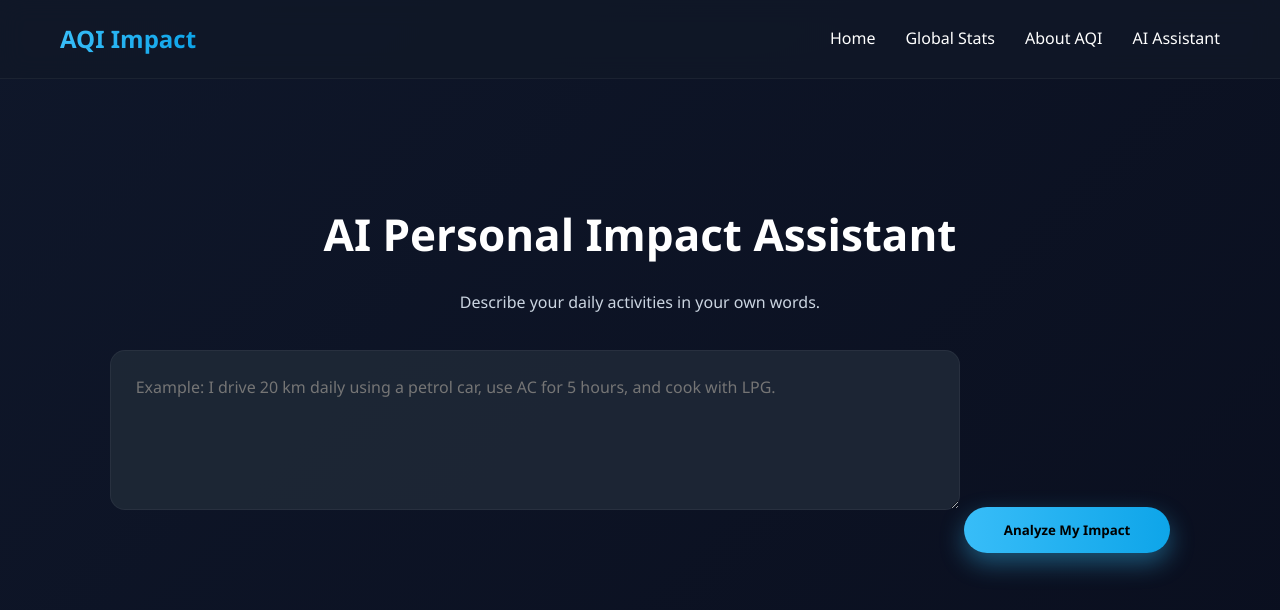
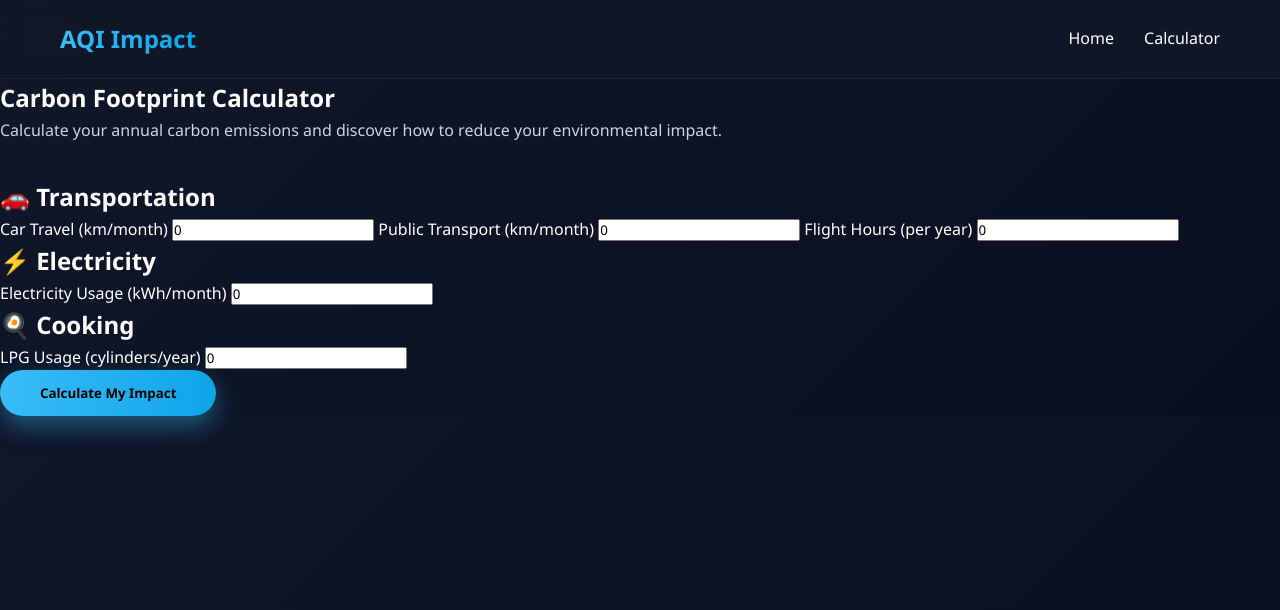
Before and after one commit to fxxcgl/aqi-impact-analyzer, a plain HTML site: page analyzer.html in a window 1280 px wide. Drawn offline with nearby package versions, Linux system fonts and the light colour scheme.

Commit message:
Update analyzer.html

```diff
--- a/analyzer.html
+++ b/analyzer.html
@@ -2,7 +2,7 @@
 <html lang="en">
 <head>
     <meta charset="UTF-8">
-    <title>AI Impact Assistant</title>
+    <title>Carbon Footprint Calculator</title>
     <meta name="viewport" content="width=device-width, initial-scale=1.0">
     <link rel="stylesheet" href="style.css">
     <script src="https://cdn.jsdelivr.net/npm/chart.js"></script>
@@ -13,21 +13,46 @@
     <div class="logo">AQI Impact</div>
     <ul>
         <li><a href="index.html">Home</a></li>
-        <li><a href="#">Global Stats</a></li>
-        <li><a href="#">About AQI</a></li>
-        <li><a href="analyzer.html">AI Assistant</a></li>
+        <li><a href="analyzer.html">Calculator</a></li>
     </ul>
 </nav>
 
-<section class="assistant">
-    <h1>AI Personal Impact Assistant</h1>
+<section class="calculator">
+    <h1>Carbon Footprint Calculator</h1>
     <p class="assistant-subtitle">
-        Describe your daily activities in your own words.
+        Calculate your annual carbon emissions and discover how to reduce your environmental impact.
     </p>
 
-    <textarea id="userInput" placeholder="Example: I drive 20 km daily using a petrol car, use AC for 5 hours, and cook with LPG."></textarea>
+    <div class="card">
+        <h2>🚗 Transportation</h2>
 
-    <button onclick="analyzeImpact()" class="analyze-btn">Analyze My Impact</button>
+        <label>Car Travel (km/month)</label>
+        <input type="number" id="carKm" value="0">
+
+        <label>Public Transport (km/month)</label>
+        <input type="number" id="publicKm" value="0">
+
+        <label>Flight Hours (per year)</label>
+        <input type="number" id="flightHours" value="0">
+    </div>
+
+    <div class="card">
+        <h2>⚡ Electricity</h2>
+
+        <label>Electricity Usage (kWh/month)</label>
+        <input type="number" id="electricity" value="0">
+    </div>
+
+    <div class="card">
+        <h2>🍳 Cooking</h2>
+
+        <label>LPG Usage (cylinders/year)</label>
+        <input type="number" id="lpg" value="0">
+    </div>
+
+    <button onclick="calculateImpact()" class="analyze-btn">
+        Calculate My Impact
+    </button>
 
     <div id="results" class="results" style="display:none;">
         <div class="chart-container">
@@ -35,12 +60,13 @@
         </div>
 
         <div class="ai-output">
-            <h2>AI Analysis</h2>
+            <h2>Your Carbon Report</h2>
             <p id="analysisText"></p>
         </div>
     </div>
+
 </section>
 
-<script src="analyzer.js"></script>
+<script src="calculator.js"></script>
 </body>
 </html>
```
